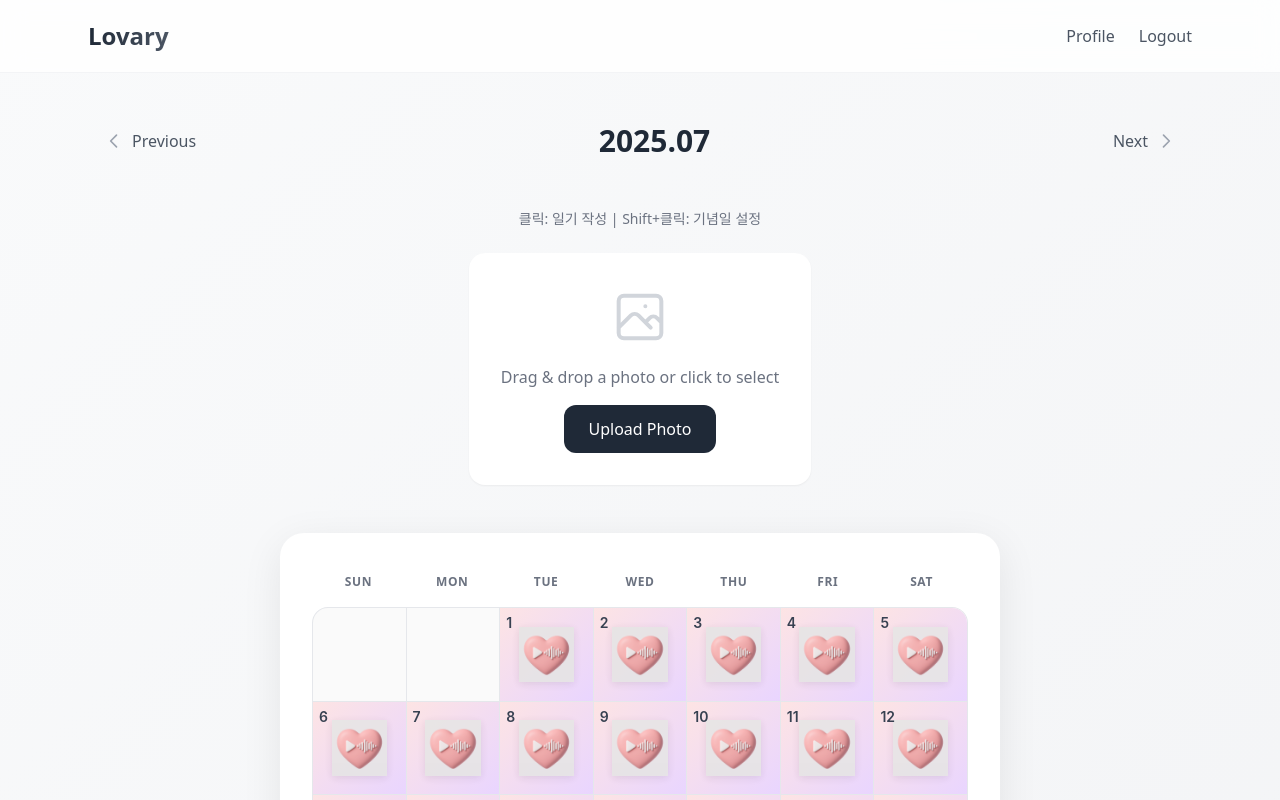
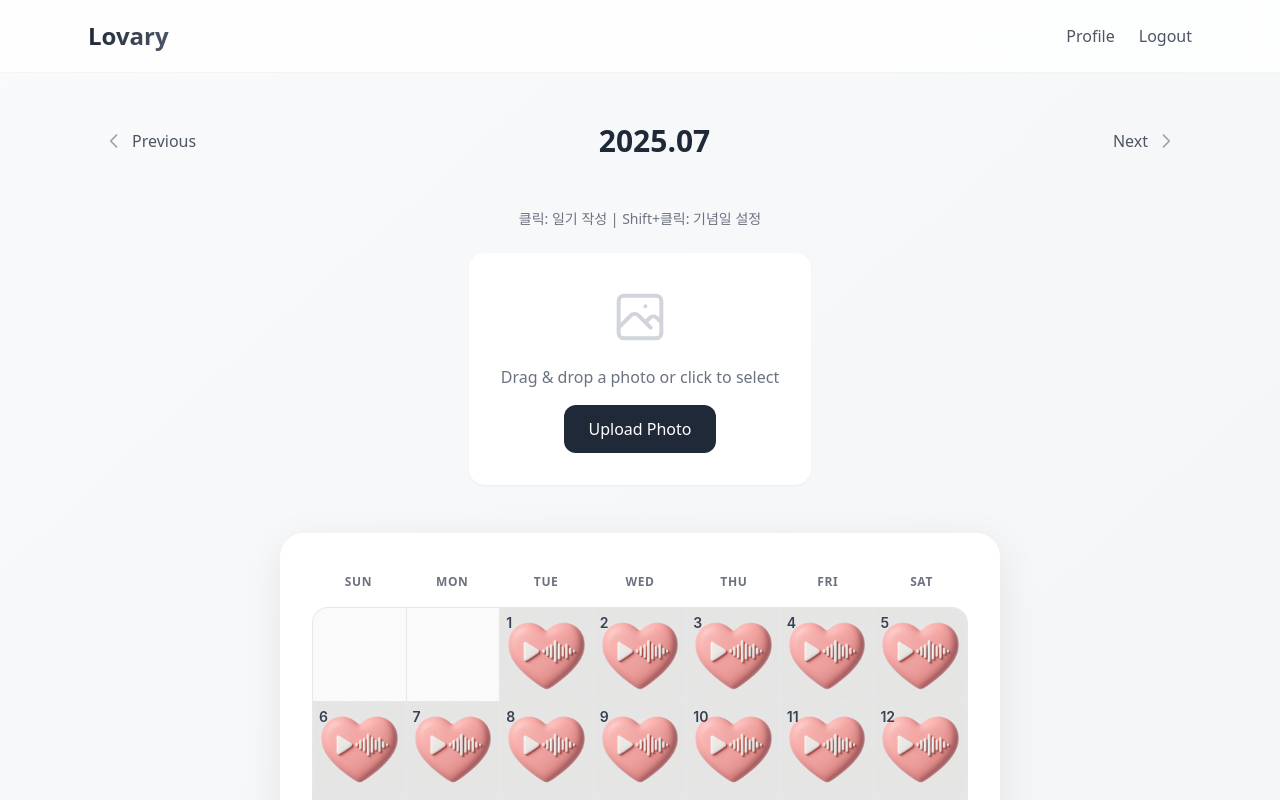
Before and after one commit to jinhyun6/lovary, a Vue app in the folder frontend/: page /diary in a window 1280 px wide. Shown: the top 800 px of the page. Built offline with nearby package versions, Linux system fonts and the light colour scheme; no server answers; sample sign-in values are in the browser's storage.

Commit message:
Update calendar future dates and app icon
- Remove pink background from future date cells
- Display heart-music-icon at full size in calendar cells
- Change app favicon to heart-music-icon.png

```diff
--- a/frontend/index.html
+++ b/frontend/index.html
@@ -2,7 +2,7 @@
 <html lang="ko">
   <head>
     <meta charset="UTF-8">
-    <link rel="icon" href="/favicon.ico">
+    <link rel="icon" href="/heart-music-icon.png" type="image/png">
     <meta name="viewport" content="width=device-width, initial-scale=1.0">
     <title>Lovary</title>
   </head>
--- a/frontend/src/components/CalendarPuzzle.vue
+++ b/frontend/src/components/CalendarPuzzle.vue
@@ -34,11 +34,9 @@
 
         <!-- Puzzle view -->
         <div v-if="cell.isValid" class="puzzle-piece">
-          <!-- Future dates - minimalist pattern -->
+          <!-- Future dates - show image full size -->
           <div v-if="cell.status === 'future'" class="puzzle-back">
-            <div class="future-pattern">
-              <img src="/heart-music-icon.png" alt="" class="heart-music-icon" />
-            </div>
+            <img src="/heart-music-icon.png" alt="" class="heart-music-icon" />
           </div>
 
           <!-- Past/Today dates - photo piece -->
@@ -300,27 +298,18 @@ watch(() => props.photoUrl, () => {
 .puzzle-back {
   width: 100%;
   height: 100%;
-  background: linear-gradient(135deg, #fde4e4 0%, #e9d5ff 100%);
   position: relative;
   overflow: hidden;
-}
-
-.future-pattern {
-  width: 100%;
-  height: 100%;
-  position: relative;
   display: flex;
   align-items: center;
   justify-content: center;
 }
 
-/* Heart music icon image */
+/* Heart music icon image - full size */
 .heart-music-icon {
-  width: 60%;
-  height: 60%;
-  object-fit: contain;
-  opacity: 0.85;
-  filter: drop-shadow(0 2px 4px rgba(0, 0, 0, 0.1));
+  width: 100%;
+  height: 100%;
+  object-fit: cover;
 }
 
 .photo-piece {
```
Also changed, not shown: 1 other file (tests, documents, lock files or other folders).
